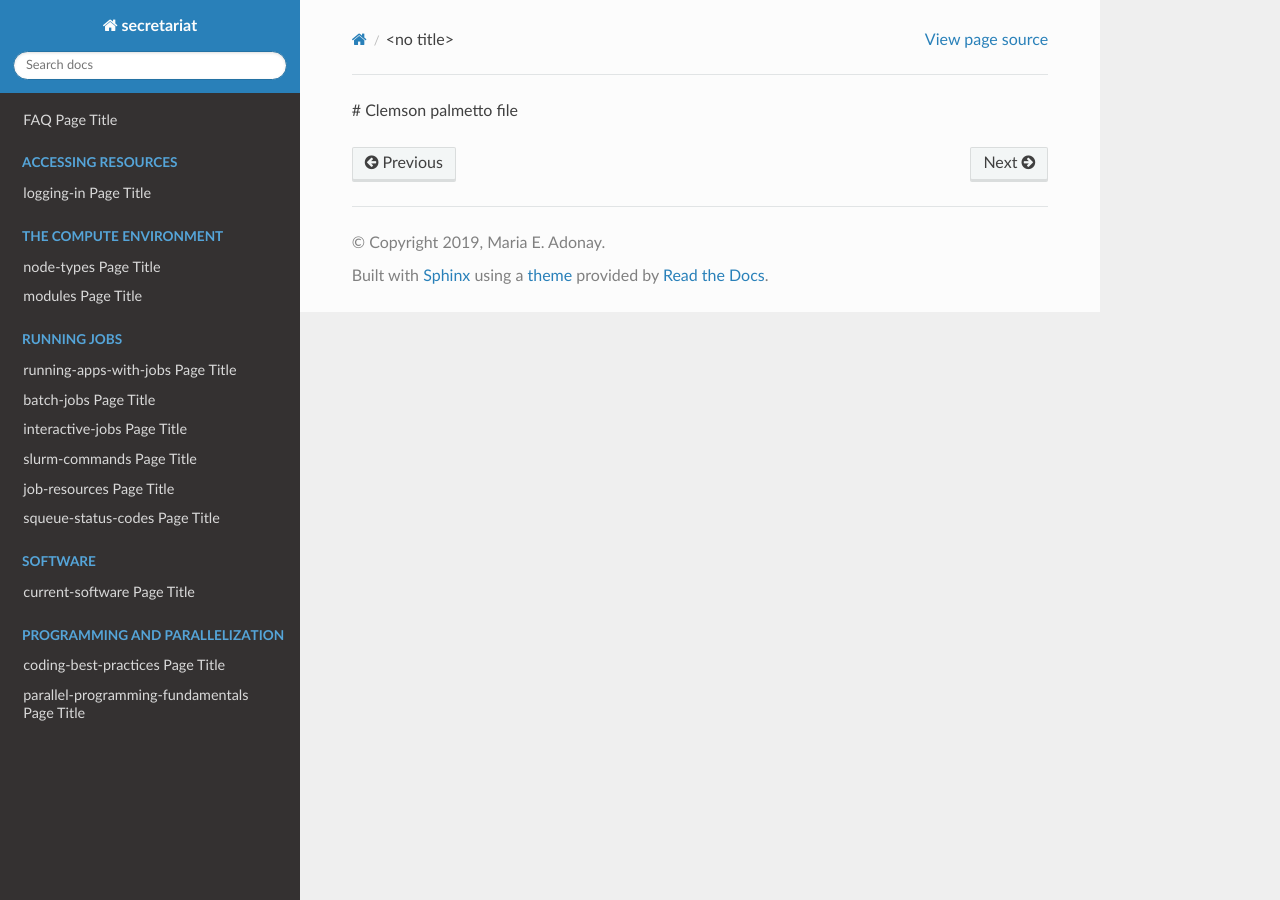
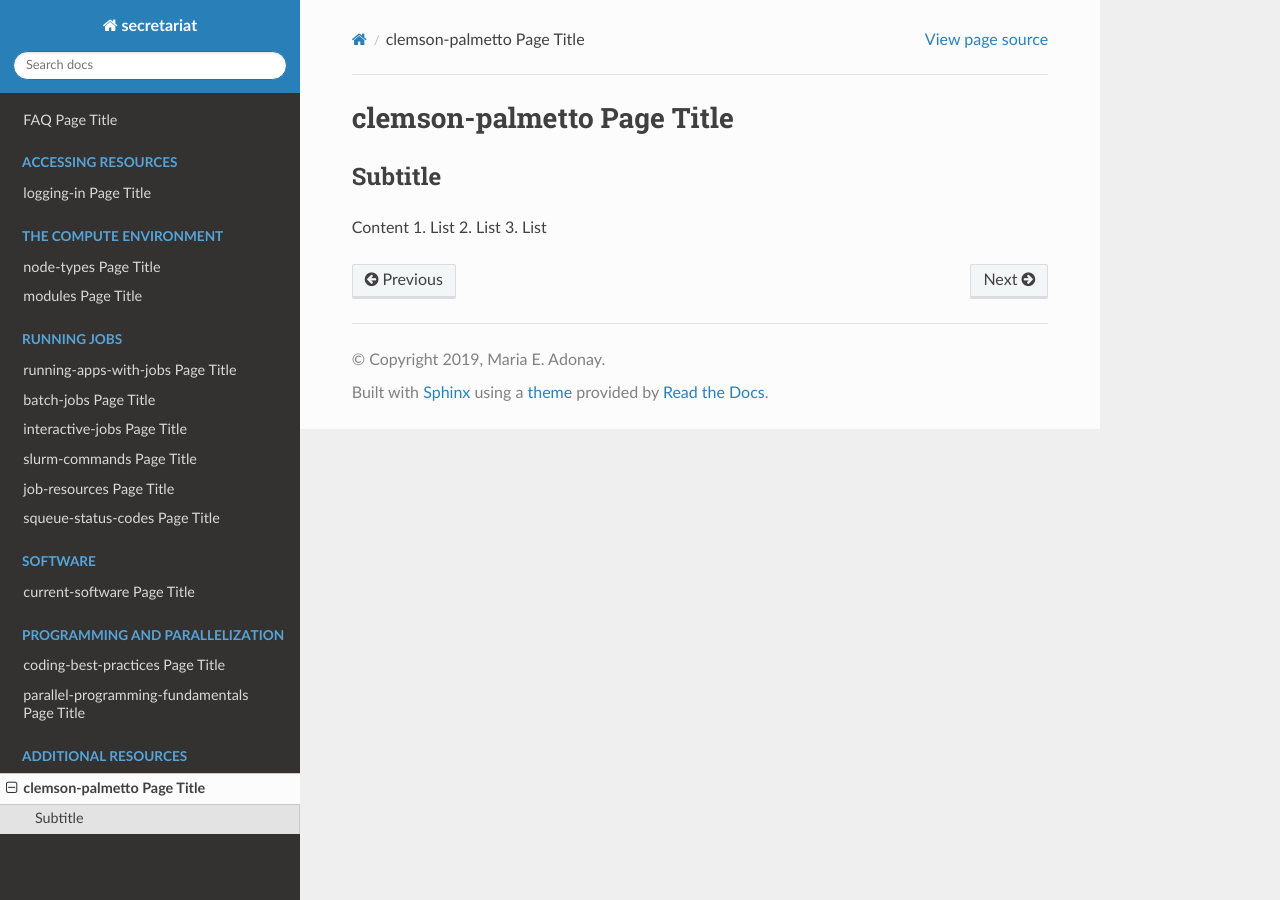
Before and after one commit to amalgamaria/secretariat, a Sphinx documentation site: the page built from docs/additional-resources/clemson-palmetto.rst, in a window 1280 px wide. Built offline with Sphinx 7.4.7 and the Read the Docs theme 2.0.0, drawn with Linux system fonts in a browser that asks for light colours.

Commit message:
Update clemson-palmetto file

```diff
--- a/docs/additional-resources/clemson-palmetto.rst
+++ b/docs/additional-resources/clemson-palmetto.rst
@@ -1 +1,10 @@
-# Clemson palmetto file
+clemson-palmetto Page Title
+===========================
+
+Subtitle
+********
+
+Content
+1.	List
+2.	List
+3.	List
```
